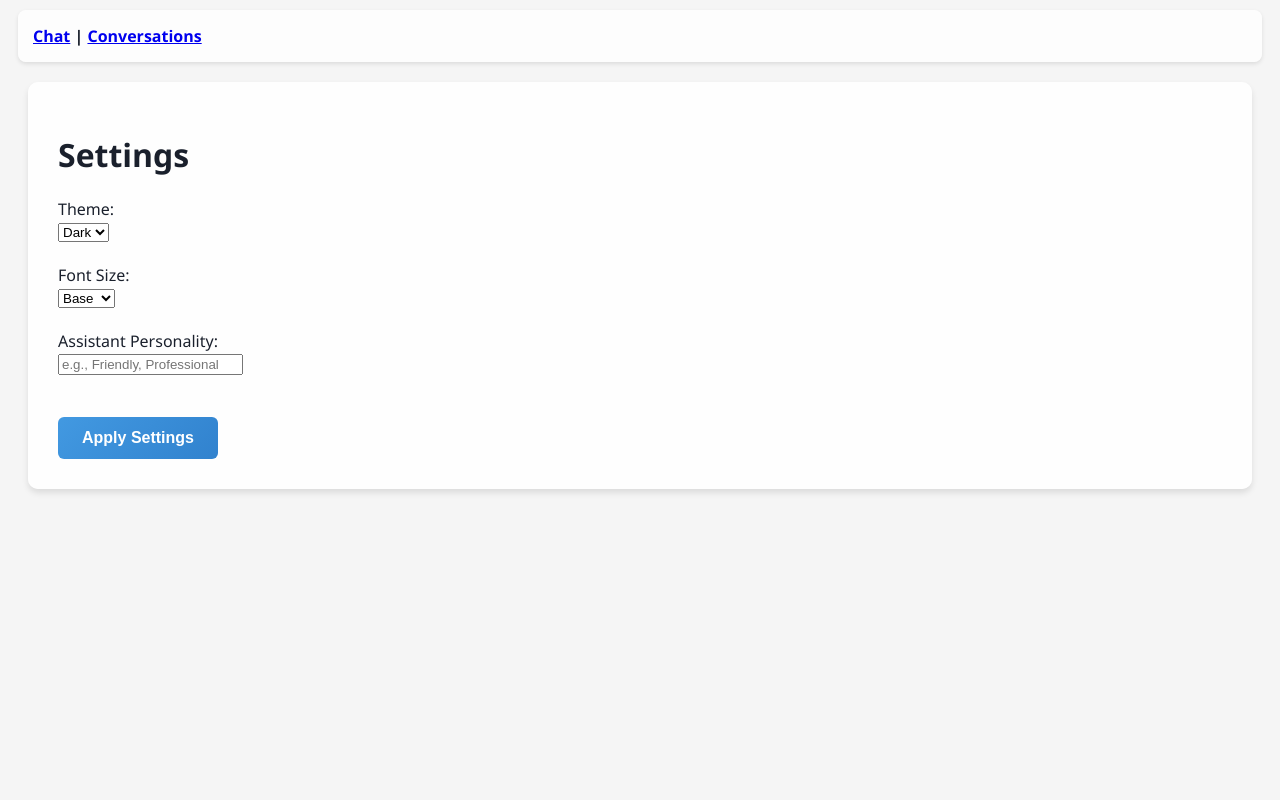
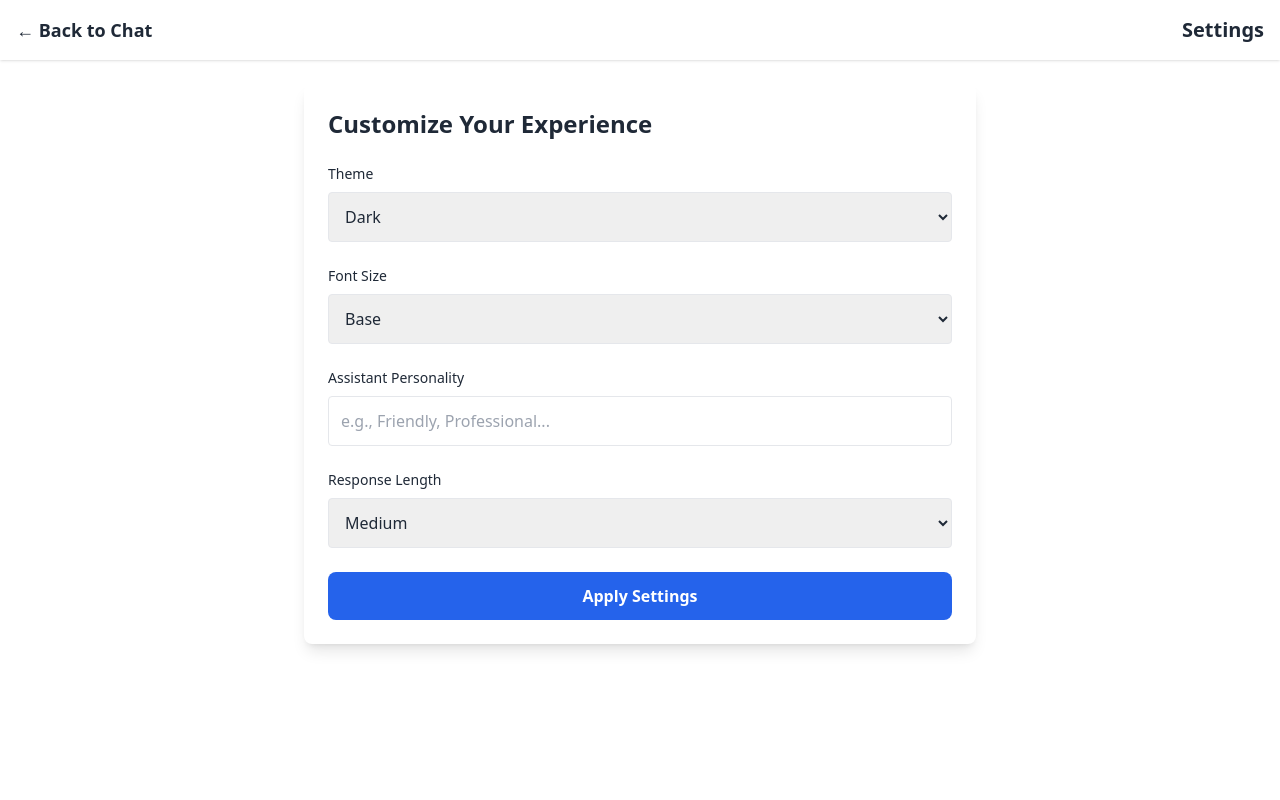
Before and after one commit to 0pixelz/Chatbot-web-app, a Flask app: page /settings in a window 1280 px wide. Run offline with Flask 3, Linux system fonts and the light colour scheme; data that the repository does not hold is empty; parts of the project's set-up code (start-up, migrations or seed data) failed here and were passed over; some libraries are stand-ins or nearby versions.

Commit message:
Update settings.html

```diff
--- a/templates/settings.html
+++ b/templates/settings.html
@@ -4,31 +4,65 @@
   <meta charset="UTF-8">
   <meta name="viewport" content="width=device-width, initial-scale=1.0">
   <title>Settings</title>
-  <link rel="stylesheet" href="/static/style.css">
+  <script src="https://cdn.tailwindcss.com"></script>
 </head>
-<body class="{% if theme == 'dark' %}dark-theme{% else %}light-theme{% endif %}">
-<nav><a href="/chat">Chat</a> | <a href="/conversations">Conversations</a></nav>
-<main>
-  <h1>Settings</h1>
-  <form method="POST">
-    <label>Theme:</label><br>
-    <select name="theme">
-      <option value="dark" {% if theme == 'dark' %}selected{% endif %}>Dark</option>
-      <option value="light" {% if theme == 'light' %}selected{% endif %}>Light</option>
-    </select><br><br>
+<body class="min-h-screen flex flex-col {% if settings.theme == 'dark' %}dark bg-gray-900{% else %}bg-white{% endif %}">
 
-    <label>Font Size:</label><br>
-    <select name="font_size">
-      <option value="small">Small</option>
-      <option value="base" selected>Base</option>
-      <option value="large">Large</option>
-    </select><br><br>
+<!-- Top Navbar -->
+<header class="flex items-center justify-between bg-white dark:bg-gray-800 p-4 shadow z-50">
+  <a href="/chat" class="text-gray-800 dark:text-gray-200 hover:underline text-lg font-bold">← Back to Chat</a>
+  <h1 class="text-xl font-bold text-gray-800 dark:text-gray-200">Settings</h1>
+</header>
 
-    <label>Assistant Personality:</label><br>
-    <input type="text" name="personality" placeholder="e.g., Friendly, Professional"><br><br>
+<!-- Settings Section -->
+<main class="flex-1 p-6 overflow-y-auto text-gray-800 dark:text-gray-100">
+  <div class="max-w-2xl mx-auto bg-white dark:bg-gray-800 p-6 rounded-lg shadow-lg">
+    <h2 class="text-2xl font-bold mb-6">Customize Your Experience</h2>
 
-    <button type="submit">Apply Settings</button>
-  </form>
+    <form method="POST" class="space-y-6">
+      <!-- Theme -->
+      <div>
+        <label for="theme" class="block mb-2 text-sm font-medium">Theme</label>
+        <select id="theme" name="theme" class="w-full p-3 rounded border dark:bg-gray-700 dark:border-gray-600">
+          <option value="dark" {% if settings.theme == 'dark' %}selected{% endif %}>Dark</option>
+          <option value="light" {% if settings.theme == 'light' %}selected{% endif %}>Light</option>
+        </select>
+      </div>
+
+      <!-- Font Size -->
+      <div>
+        <label for="font_size" class="block mb-2 text-sm font-medium">Font Size</label>
+        <select id="font_size" name="font_size" class="w-full p-3 rounded border dark:bg-gray-700 dark:border-gray-600">
+          <option value="small" {% if settings.font_size == 'small' %}selected{% endif %}>Small</option>
+          <option value="base" {% if settings.font_size == 'base' or not settings.font_size %}selected{% endif %}>Base</option>
+          <option value="large" {% if settings.font_size == 'large' %}selected{% endif %}>Large</option>
+        </select>
+      </div>
+
+      <!-- Assistant Personality -->
+      <div>
+        <label for="personality" class="block mb-2 text-sm font-medium">Assistant Personality</label>
+        <input type="text" id="personality" name="personality" placeholder="e.g., Friendly, Professional..."
+               class="w-full p-3 rounded border dark:bg-gray-700 dark:border-gray-600"
+               value="{{ settings.personality or '' }}">
+      </div>
+
+      <!-- Response Length -->
+      <div>
+        <label for="length" class="block mb-2 text-sm font-medium">Response Length</label>
+        <select id="length" name="length" class="w-full p-3 rounded border dark:bg-gray-700 dark:border-gray-600">
+          <option value="short" {% if settings.length == 'short' %}selected{% endif %}>Short</option>
+          <option value="medium" {% if settings.length == 'medium' or not settings.length %}selected{% endif %}>Medium</option>
+          <option value="long" {% if settings.length == 'long' %}selected{% endif %}>Long</option>
+        </select>
+      </div>
+
+      <button type="submit" class="w-full py-3 bg-blue-600 hover:bg-blue-700 text-white rounded-lg font-semibold">
+        Apply Settings
+      </button>
+    </form>
+  </div>
 </main>
+
 </body>
 </html>
```
